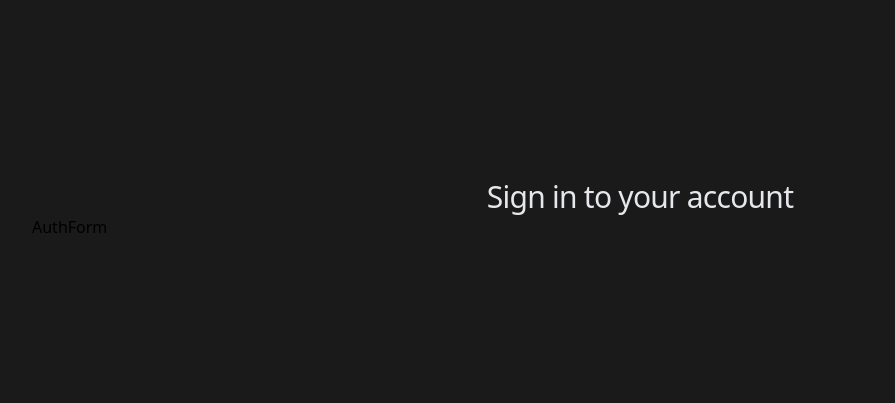
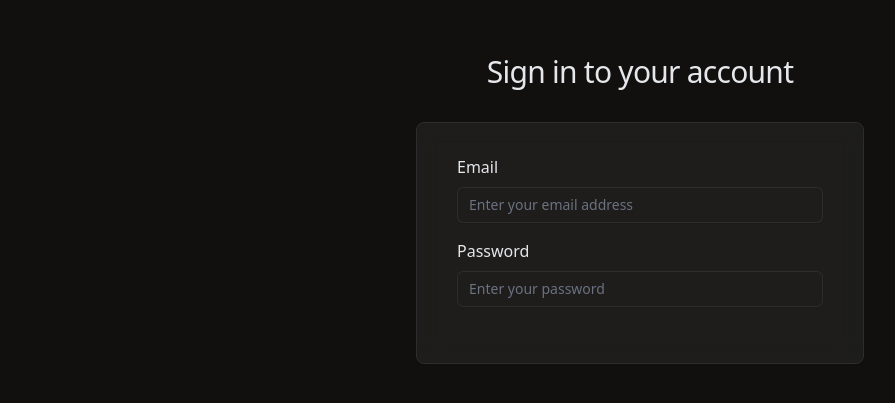
Before and after one commit to abdullahh-dev/chat-app, a Next.js app: page / in a window 1280 px wide. Shown: the part 203-606 px from the top of the page, without its empty margins (0-895 px from the left). Built offline with nearby package versions, Linux system fonts and the light colour scheme.

Commit message:
added auth form and new components

```diff
--- a/app/components/Auth/AuthForm.tsx
+++ b/app/components/Auth/AuthForm.tsx
@@ -1,10 +1,12 @@
+"use client";
 import React, { useCallback, useState } from "react";
-import { FORM_TYPE } from "./types";
-import { FieldValues, useForm } from "react-hook-form";
+import { FieldValues, SubmitHandler, useForm } from "react-hook-form";
+import FormInput from "../Inputs/Form-Input";
+import { FORM_TYPE } from "../Types";
 
 const AuthForm = () => {
   const [formType, setFormType] = useState<FORM_TYPE>("Login");
-  const [isLoading, setIsLoading] = useState<boolean>(false);
+  const [loading, setLoading] = useState<boolean>(false);
 
   const {
     register,
@@ -22,7 +24,51 @@ const AuthForm = () => {
     setFormType(formType === "Login" ? "Register" : "Register");
   }, [formType]);
 
-  return <div>AuthForm</div>;
+  const submit: SubmitHandler<FieldValues> = (data) => {
+    setLoading(true);
+    if (formType === "Login") {
+    }
+
+    if (formType === "Register") {
+    }
+  };
+
+  const socialAction = (action: string) => {
+    setLoading(true);
+  };
+
+  return (
+    <section className="mt-8 sm:mx-auto sm:w-full sm:max-w-md">
+      <div className="px-4 py-8 bg-fog-white backdrop-blur-md shadow-sm sm:rounded-lg border border-border sm:px-10">
+        <form onSubmit={handleSubmit(submit)} className="space-y-4">
+          {formType === "Register" && (
+            <FormInput
+              id="name"
+              placeholder="Enter your name"
+              label="Name"
+              register={register}
+              errors={errors}
+            />
+          )}
+          <FormInput
+            id="email"
+            label="Email"
+            placeholder="Enter your email address"
+            register={register}
+            errors={errors}
+          />
+          <FormInput
+            id="password"
+            label="Password"
+            placeholder="Enter your password"
+            register={register}
+            errors={errors}
+          />
+          <button></button>
+        </form>
+      </div>
+    </section>
+  );
 };
 
 export default AuthForm;
--- a/app/components/Auth/types.ts
+++ /dev/null
@@ -1 +0,0 @@
-export type FORM_TYPE = "Login" | "Register";
--- /dev/null
+++ b/app/components/Inputs/Form-Input.tsx
@@ -0,0 +1,43 @@
+import { FC } from "react";
+import { InputProps } from "../Types";
+import clsx from "clsx";
+
+const FormInput: FC<InputProps> = ({
+  id,
+  label,
+  errors,
+  type,
+  disabled,
+  register,
+  placeholder,
+  required,
+}) => {
+  return (
+    <div>
+      <label className="text-gray-200 font-medium" htmlFor={id}>
+        {label}
+      </label>
+      <div className="mt-2">
+        <input
+          id={id}
+          type={type}
+          disabled={disabled}
+          {...register(id, {
+            required,
+          })}
+          placeholder={placeholder}
+          className={clsx(
+            `form-input block w-full rounded-md border-0 py-1.5
+            bg-inherit text-gray-200 shadow-sm ring-1 ring-inset ring-border placeholder:text-gray-500
+            focus:ring-gray-200 sm:text-sm sm:leading-6
+            `,
+            errors[id] && "focus:ring-rose-500",
+            disabled && "opacity-50 cursor-default"
+          )}
+        />
+      </div>
+    </div>
+  );
+};
+
+export default FormInput;
--- /dev/null
+++ b/app/components/Types/index.ts
@@ -0,0 +1,14 @@
+import { FieldErrors, FieldValues, UseFormRegister } from "react-hook-form";
+
+export type FORM_TYPE = "Login" | "Register";
+
+export interface InputProps {
+  label: string;
+  id: string;
+  type?: string;
+  required?: boolean;
+  register: UseFormRegister<FieldValues>;
+  errors: FieldErrors;
+  disabled?: boolean;
+  placeholder: string;
+}
--- a/app/globals.css
+++ b/app/globals.css
@@ -2,8 +2,10 @@ html,
 body,
 :root {
   height: 100%;
-  --color-primary: #1a1a1a;
-  --color-secondary: #ecc94b;
+  --color-primary: #11100f;
+  --color-secondary: #272727;
+  --color-body: #ffffff0e;
+  --color-border: #2d2d2d;
 }
 
 @tailwind base;
--- a/package.json
+++ b/package.json
@@ -9,6 +9,7 @@
     "lint": "next lint"
   },
   "dependencies": {
+    "@tailwindcss/forms": "^0.5.10",
     "clsx": "^2.1.1",
     "next": "15.1.7",
     "react": "^19.0.0",
--- a/tailwind.config.ts
+++ b/tailwind.config.ts
@@ -11,9 +11,14 @@ export default {
       colors: {
         primary: "var(--color-primary)",
         secondary: "var(--color-secondary)",
-        // ...
+        "fog-white": "var(--color-body)",
+        border: "var(--color-border)",
       },
     },
   },
-  plugins: [],
+  plugins: [
+    require("@tailwindcss/forms")({
+      strategy: "class",
+    }),
+  ],
 } satisfies Config;
```
Also changed, not shown: 1 other file (tests, documents, lock files or other folders).
